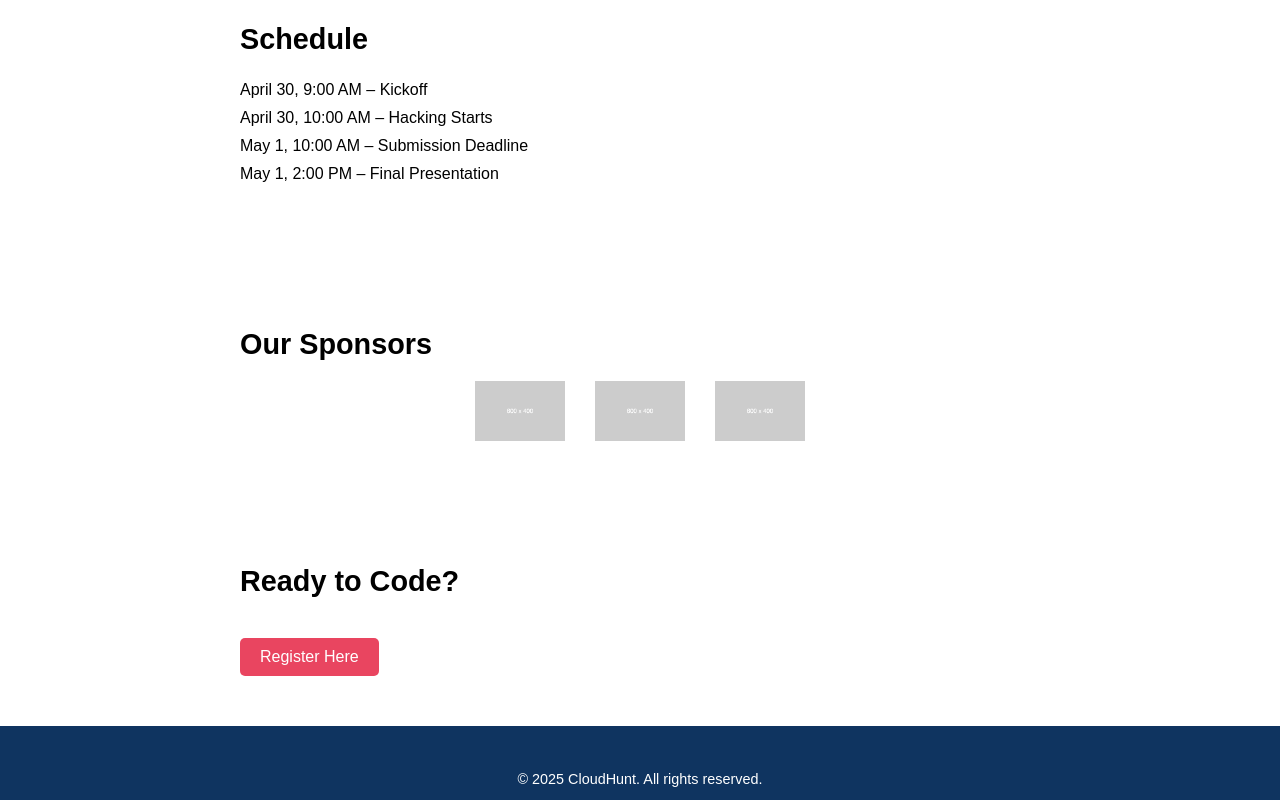
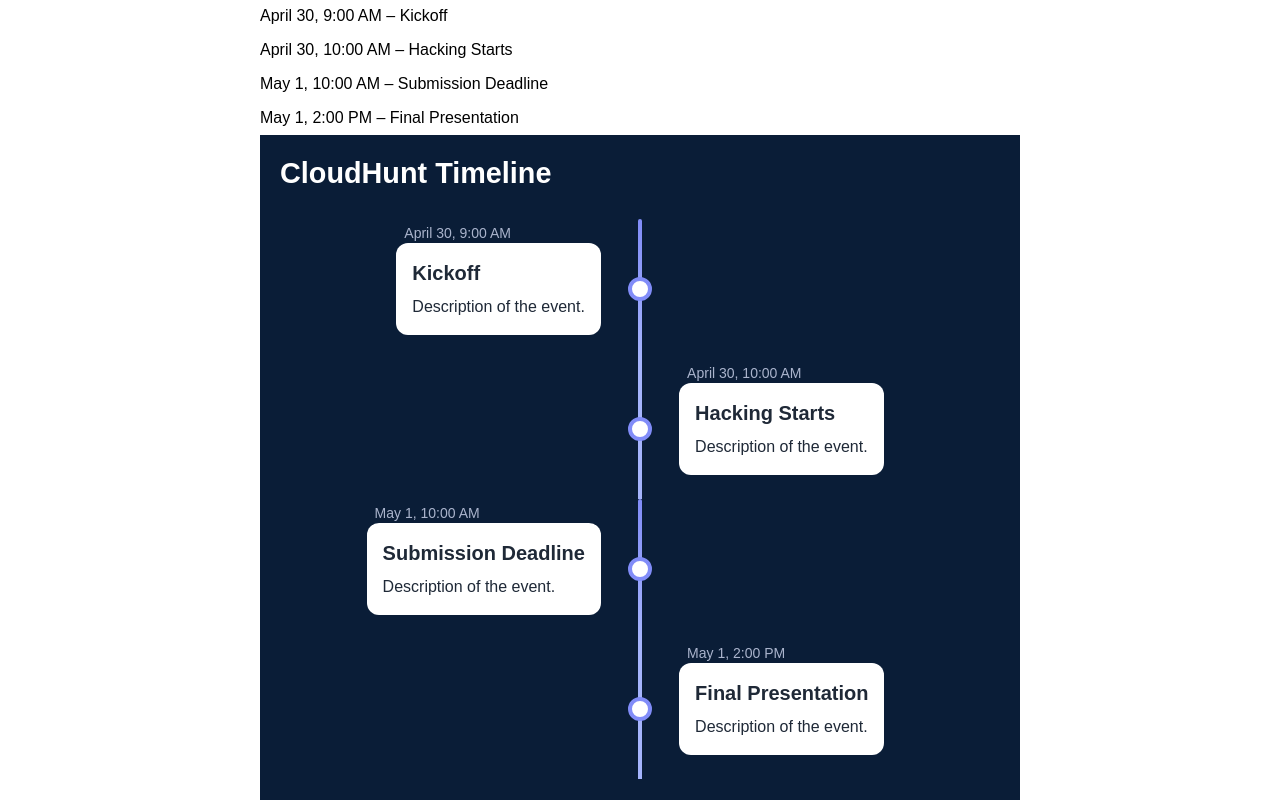
Before and after one commit to izrulfizal/cloudhunt-sw, a Nuxt app: page / in a window 1280 px wide. Shown: the part 1000-1800 px from the top of the page. Built offline with nearby package versions, Linux system fonts and the light colour scheme.

Commit message:
Your commit message

```diff
--- a/nuxt.config.ts
+++ b/nuxt.config.ts
@@ -1,5 +1,14 @@
 // https://nuxt.com/docs/api/configuration/nuxt-config
 export default defineNuxtConfig({
   compatibilityDate: '2024-11-01',
-  devtools: { enabled: true }
+
+  devtools: {
+    enabled: true,
+
+    timeline: {
+      enabled: true
+    }
+  },
+
+  modules: ['@nuxtjs/tailwindcss', 'shadcn-nuxt']
 })
--- a/package.json
+++ b/package.json
@@ -13,5 +13,9 @@
     "nuxt": "^3.16.2",
     "vue": "^3.5.13",
     "vue-router": "^4.5.0"
+  },
+  "devDependencies": {
+    "@nuxtjs/tailwindcss": "^6.13.2",
+    "shadcn-nuxt": "^2.1.0"
   }
 }
--- a/pages/index.vue
+++ b/pages/index.vue
@@ -39,6 +39,7 @@
 
       <!-- Schedule -->
       <section class="section">
+        <meta name="viewport" content="width=device-width, initial-scale=1.0" />
         <h2>Schedule</h2>
         <ul>
           <li>April 30, 9:00 AM – Kickoff</li>
@@ -46,7 +47,80 @@
           <li>May 1, 10:00 AM – Submission Deadline</li>
           <li>May 1, 2:00 PM – Final Presentation</li>
         </ul>
+
+
+        <div class="container-fluid p-5" style="background-color: #0A1D37;">
+    <h2 class="text-3xl text-white font-bold mb-12">CloudHunt Timeline</h2>
+    <div class="flex flex-col grid-cols-9 p-2 mx-auto md:grid">
+        <div class="flex md:contents flex-row-reverse">
+            <div
+                class="relative p-4 my-6 text-gray-800 bg-white rounded-xl col-start-1 col-end-5 mr-auto md:mr-0 md:ml-auto">
+                <h3 class="text-lg font-semibold lg:text-xl">Kickoff</h3>
+                <p class="mt-2 leading-6">Description of the event.</p>
+                <span class="absolute text-sm text-indigo-100/75 -top-5 left-2 whitespace-nowrap">April 30, 9:00 AM</span>
+            </div>
+            <div class="relative col-start-5 col-end-6 mr-7 md:mx-auto">
+                <div class="flex items-center justify-center w-6 h-full">
+                    <div class="w-1 h-full bg-indigo-300 rounded-t-full bg-gradient-to-b from-indigo-400 to-indigo-300">
+                    </div>
+                </div>
+                <div class="absolute w-6 h-6 -mt-3 bg-white border-4 border-indigo-400 rounded-full top-1/2"></div>
+            </div>
+        </div>
+
+        <div class="flex md:contents">
+            <div class="relative col-start-5 col-end-6 mr-7 md:mx-auto">
+                <div class="flex items-center justify-center w-6 h-full">
+                    <div class="w-1 h-full bg-indigo-300"></div>
+                </div>
+                <div class="absolute w-6 h-6 -mt-3 bg-white border-4 border-indigo-400 rounded-full top-1/2"></div>
+            </div>
+            <div class="relative p-4 my-6 text-gray-800 bg-white rounded-xl col-start-6 col-end-10 mr-auto">
+                <h3 class="text-lg font-semibold lg:text-xl">Hacking Starts</h3>
+                <p class="mt-2 leading-6">Description of the event.</p>
+                <span class="absolute text-sm text-indigo-100/75 -top-5 left-2 whitespace-nowrap">April 30, 10:00 AM</span>
+            </div>
+        </div>
+
+        <div class="flex md:contents flex-row-reverse">
+            <div
+                class="relative p-4 my-6 text-gray-800 bg-white rounded-xl col-start-1 col-end-5 mr-auto md:mr-0 md:ml-auto">
+                <h3 class="text-lg font-semibold lg:text-xl">Submission Deadline</h3>
+                <p class="mt-2 leading-6">Description of the event.</p>
+                <span class="absolute text-sm text-indigo-100/75 -top-5 left-2 whitespace-nowrap">May 1, 10:00 AM</span>
+            </div>
+            <div class="relative col-start-5 col-end-6 mr-7 md:mx-auto">
+                <div class="flex items-center justify-center w-6 h-full">
+                    <div class="w-1 h-full bg-indigo-300 rounded-t-full bg-gradient-to-b from-indigo-400 to-indigo-300">
+                    </div>
+                </div>
+                <div class="absolute w-6 h-6 -mt-3 bg-white border-4 border-indigo-400 rounded-full top-1/2"></div>
+            </div>
+        </div>
+
+        <div class="flex md:contents">
+            <div class="relative col-start-5 col-end-6 mr-7 md:mx-auto">
+                <div class="flex items-center justify-center w-6 h-full">
+                    <div class="w-1 h-full bg-indigo-300"></div>
+                </div>
+                <div class="absolute w-6 h-6 -mt-3 bg-white border-4 border-indigo-400 rounded-full top-1/2"></div>
+            </div>
+            <div class="relative p-4 my-6 text-gray-800 bg-white rounded-xl col-start-6 col-end-10 mr-auto">
+                <h3 class="text-lg font-semibold lg:text-xl">Final Presentation</h3>
+                <p class="mt-2 leading-6">Description of the event.</p>
+                <span class="absolute text-sm text-indigo-100/75 -top-5 left-2 whitespace-nowrap">May 1, 2:00 PM</span>
+            </div>
+        </div>
+
+    </div>
+</div>
       </section>
+
+
+
+
+
+
 
       <!-- Sponsors -->
       <section class="section sponsors">
```
Also changed, not shown: 1 other file (tests, documents, lock files or other folders).
